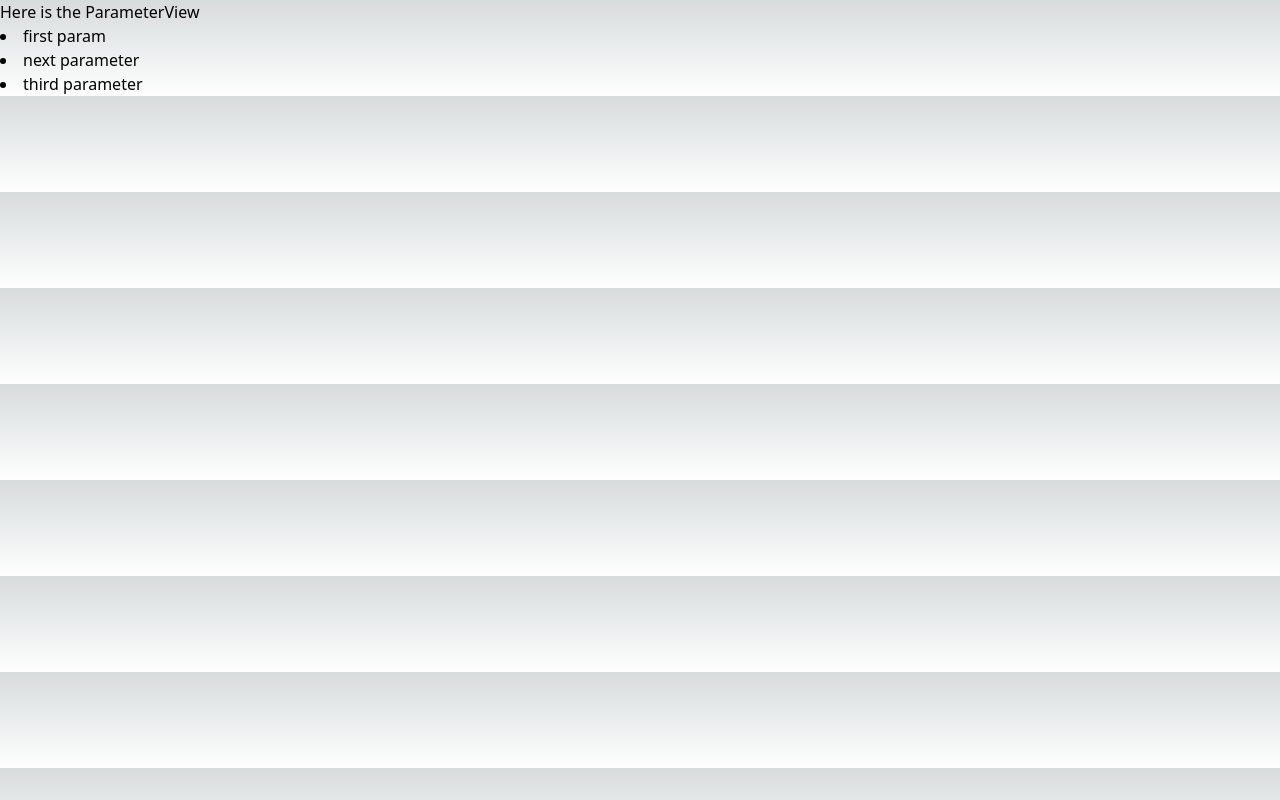
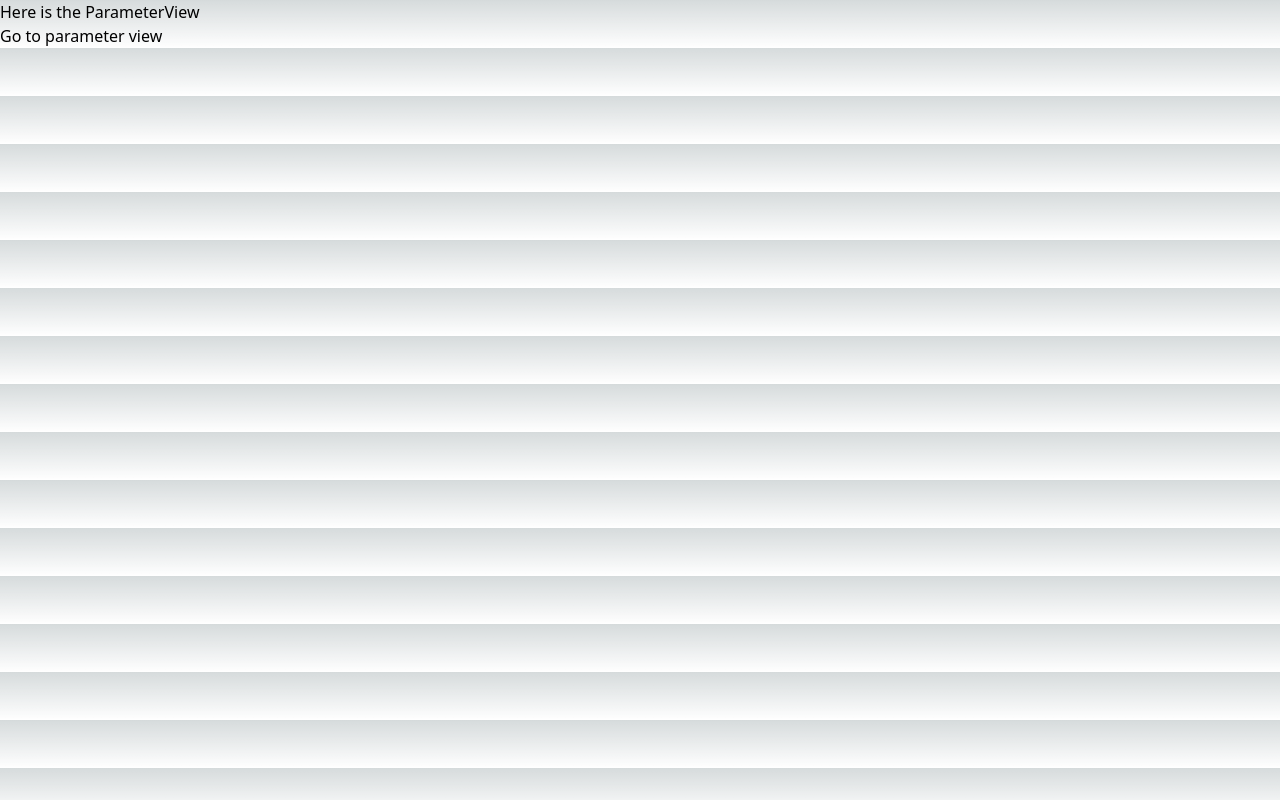
Before and after one commit to JuliOnGit/testlist, a Next.js app: page / in a window 1280 px wide. Built offline with nearby package versions, Linux system fonts and the light colour scheme.

Commit message:
Implement parameter page and link it in index

```diff
--- a/pages/index.tsx
+++ b/pages/index.tsx
@@ -1,5 +1,5 @@
 import { Inter } from 'next/font/google'
-import ParameterView from '@/components/parameter-view';
+import Link from 'next/link';
 
 const inter = Inter({ subsets: ['latin'] })
 
@@ -7,7 +7,7 @@ export default function Home() {
   return (
     <main>
       <h1>Here is the ParameterView</h1>
-      <ParameterView></ParameterView>
+      <Link href={'/parameters-page'}>Go to parameter view</Link>
     </main>
   );
 }
--- /dev/null
+++ b/pages/parameters-page.tsx
@@ -0,0 +1,5 @@
+import ParameterView from '@/components/parameter-view';
+
+export default function ParametersPage() {
+  return <ParameterView></ParameterView>;
+}
```
